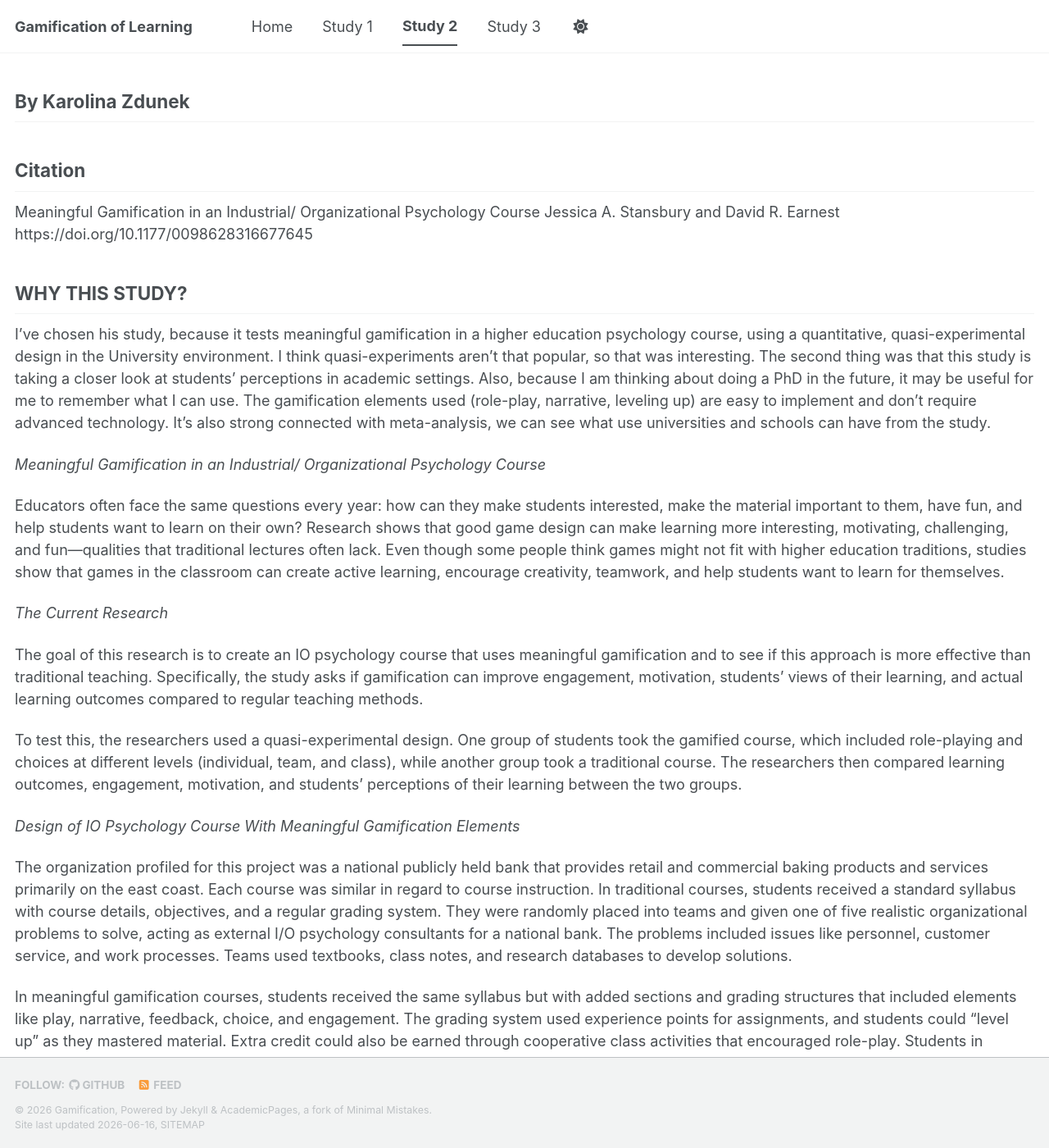
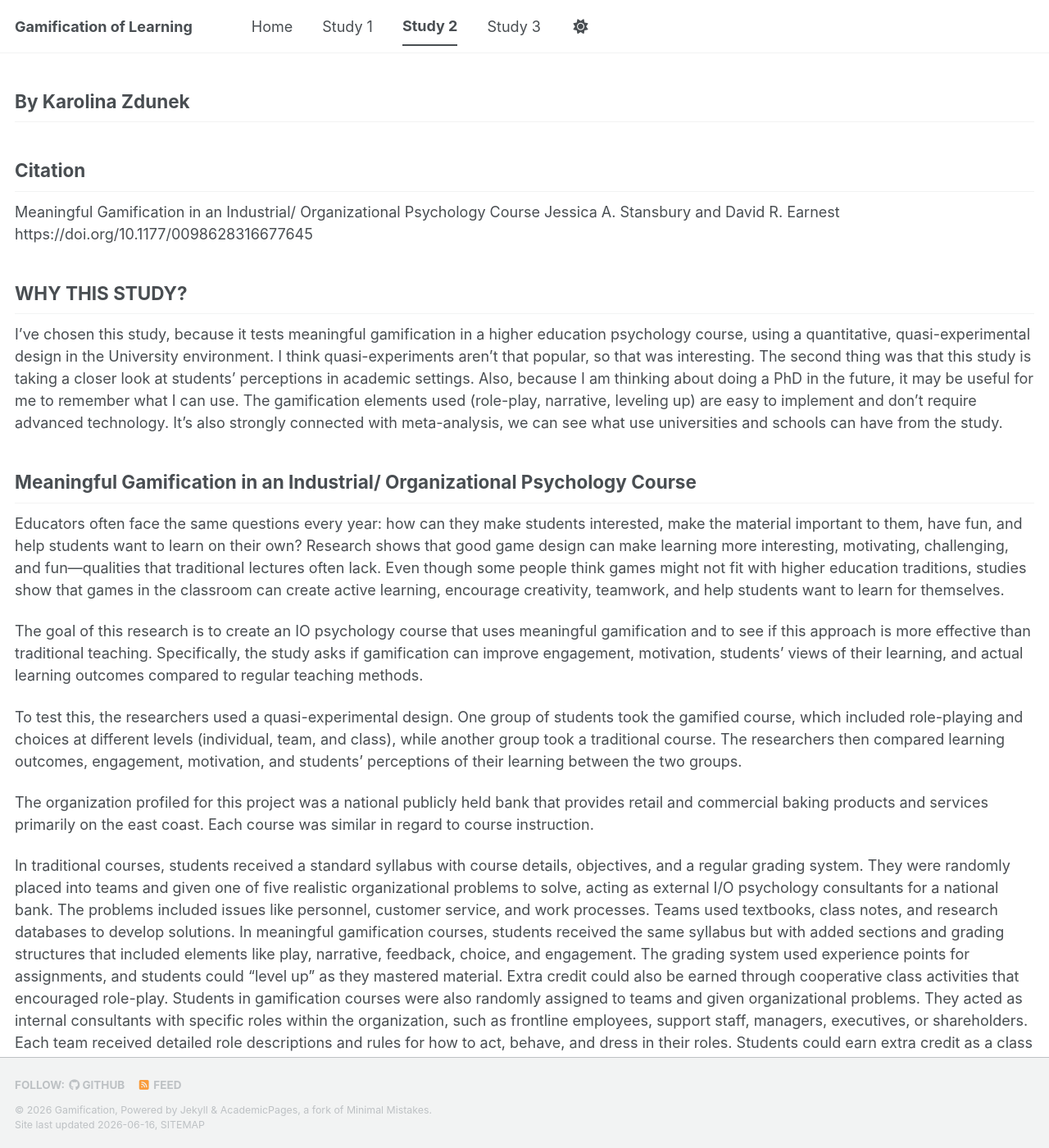
Before and after one commit to gutesy/gamification, a Jekyll site: the page built from _pages/study2.md, in a window 1280 px wide and 1400 px high. Shown: the whole window at 82% size. Built offline with Jekyll 4.4.1, drawn with Linux system fonts in a browser that asks for light colours; a script bundle is joined from its source files by our own code; library files that are not in the unit come from our copies.

Commit message:
Update study2.md

```diff
--- a/_pages/study2.md
+++ b/_pages/study2.md
@@ -16,23 +16,19 @@ https://doi.org/10.1177/0098628316677645
 
 WHY THIS STUDY?
 -
-I’ve chosen his study, because it tests meaningful gamification in a higher education psychology course, using a quantitative, quasi-experimental design in the University environment. I think quasi-experiments aren’t that popular, so that was interesting. The second thing was that this study is taking a closer look at students' perceptions in academic settings. Also, because I am thinking about doing a PhD in the future, it may be useful for me to remember what I can use. The gamification elements used (role-play, narrative, leveling up) are easy to implement and don’t require advanced technology. It's also strong connected with meta-analysis, we can see what use universities and schools can have from the study.
+I’ve chosen this study, because it tests meaningful gamification in a higher education psychology course, using a quantitative, quasi-experimental design in the University environment. I think quasi-experiments aren’t that popular, so that was interesting. The second thing was that this study is taking a closer look at students' perceptions in academic settings. Also, because I am thinking about doing a PhD in the future, it may be useful for me to remember what I can use. The gamification elements used (role-play, narrative, leveling up) are easy to implement and don’t require advanced technology. It's also strongly connected with meta-analysis, we can see what use universities and schools can have from the study.
 
-_Meaningful Gamification in an Industrial/ Organizational Psychology Course_
-
+Meaningful Gamification in an Industrial/ Organizational Psychology Course
+-
 Educators often face the same questions every year: how can they make students interested, make the material important to them, have fun, and help students want to learn on their own? Research shows that good game design can make learning more interesting, motivating, challenging, and fun—qualities that traditional lectures often lack. Even though some people think games might not fit with higher education traditions, studies show that games in the classroom can create active learning, encourage creativity, teamwork, and help students want to learn for themselves.
-
-_The Current Research_
 
 The goal of this research is to create an IO psychology course that uses meaningful gamification and to see if this approach is more effective than traditional teaching. Specifically, the study asks if gamification can improve engagement, motivation, students’ views of their learning, and actual learning outcomes compared to regular teaching methods.
 
 To test this, the researchers used a quasi-experimental design. One group of students took the gamified course, which included role-playing and choices at different levels (individual, team, and class), while another group took a traditional course. The researchers then compared learning outcomes, engagement, motivation, and students’ perceptions of their learning between the two groups.
 
-_Design of IO Psychology Course With Meaningful Gamification Elements_
+The organization profiled for this project was a national publicly held bank that provides retail and commercial baking products and services primarily on the east coast. Each course was similar in regard to course instruction.
 
-The organization profiled for this project was a national publicly held bank that provides retail and commercial baking products and services primarily on the east coast. Each course was similar in regard to course instruction.
 In traditional courses, students received a standard syllabus with course details, objectives, and a regular grading system. They were randomly placed into teams and given one of five realistic organizational problems to solve, acting as external I/O psychology consultants for a national bank. The problems included issues like personnel, customer service, and work processes. Teams used textbooks, class notes, and research databases to develop solutions.
-
 In meaningful gamification courses, students received the same syllabus but with added sections and grading structures that included elements like play, narrative, feedback, choice, and engagement. The grading system used experience points for assignments, and students could “level up” as they mastered material. Extra credit could also be earned through cooperative class activities that encouraged role-play. Students in gamification courses were also randomly assigned to teams and given organizational problems. They acted as internal consultants with specific roles within the organization, such as frontline employees, support staff, managers, executives, or shareholders. Each team received detailed role descriptions and rules for how to act, behave, and dress in their roles. Students could earn extra credit as a class for following role-play rules and working together, such as achieving high quiz averages or wearing proper attire. If the class did not cooperate, extra credit could be lost.
 
 Participants
```
